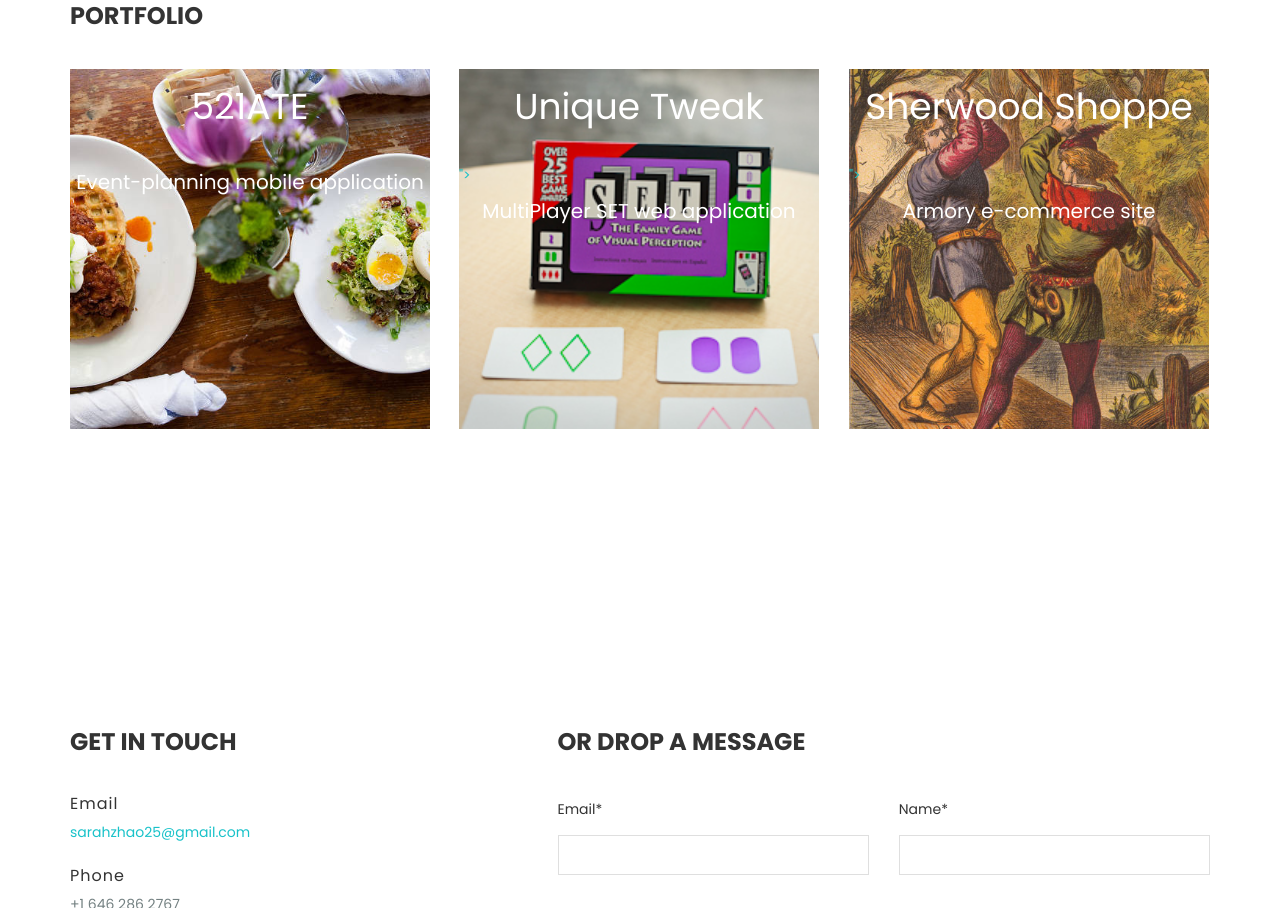
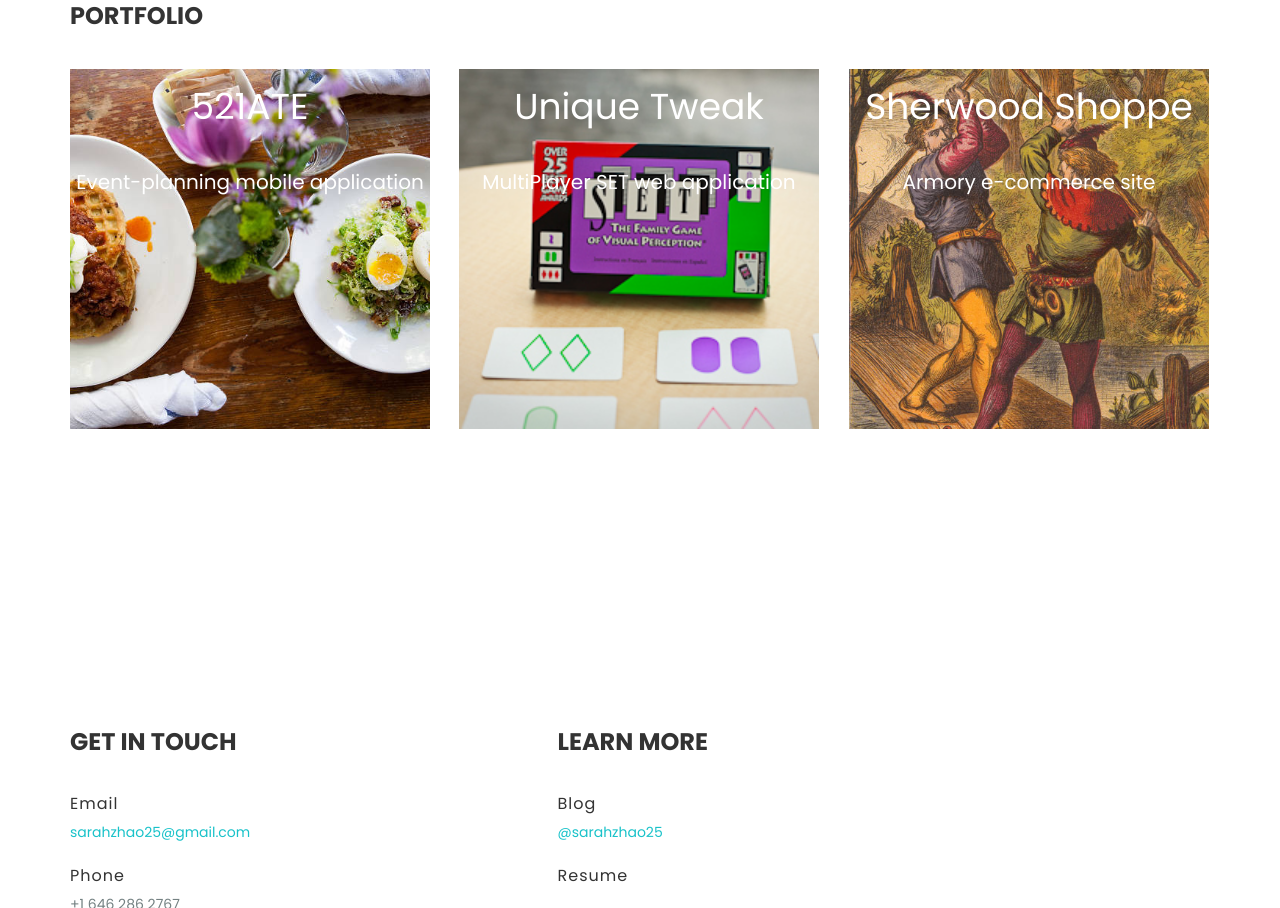
Before and after one commit to sarahzhao25/sarahzhao25.github.io, a website: page public/index.html in a window 1280 px wide. Shown: the part 1892-2800 px from the top of the page. Drawn offline with Linux system fonts and the light colour scheme.

Commit message:
updated contact information

```diff
--- a/public/index.html
+++ b/public/index.html
@@ -157,7 +157,7 @@
 
 											<!-- portfolio -->
 											<div class="portfolio" href="http://unique-tweak.herokuapp.com/"><a class="portfolio__bg" href="http://unique-tweak.herokuapp.com/" style="background-image: url('assets/img/portfolio/12.jpg');"><p class="portfolio__text1">Unique Tweak</p>
-												"><p class="portfolio__text2">MultiPlayer SET web application</p>
+												<p class="portfolio__text2">MultiPlayer SET web application</p>
 											</a>
 											</div><!-- End / portfolio -->
 
@@ -170,7 +170,7 @@
 
 											<!-- portfolio -->
 											<div class="portfolio" href="http://sherwood-shoppe.herokuapp.com/"><a class="portfolio__bg" href="http://sherwood-shoppe.herokuapp.com/" style="background-image: url('assets/img/portfolio/14.jpg');"><p class="portfolio__text1">Sherwood Shoppe</p>
-												"><p class="portfolio__text2">Armory e-commerce site</p></a>
+												<p class="portfolio__text2">Armory e-commerce site</p></a>
 											</div><!-- End / portfolio -->
 
 										</div>
@@ -214,40 +214,19 @@
 
 								<!-- title -->
 								<div class="title">
-									<h2 class="title__title">Or drop a message</h2>
+									<h2 class="title__title">Learn More</h2>
 								</div><!-- End / title -->
 
-								<div class="form-wrapper">
+																	<!-- contact -->
+								<div class="contact">
+									<h3 class="contact__title">Blog</h3>
+									<div><a href="https://medium.com/@sarahzhao25">@sarahzhao25</a></div>
+								</div><!-- End / contact -->
 
-									<!-- form-item -->
-									<div class="form-item form-item--half">
-										<label class="form__label">Email<span>*</span>
-										</label>
-										<input class="form-control" type="text" name="input" placeholder=""/>
-									</div><!-- End / form-item -->
-
-
-									<!-- form-item -->
-									<div class="form-item form-item--half">
-										<label class="form__label">Name<span>*</span>
-										</label>
-										<input class="form-control" type="text" name="input" placeholder=""/>
-									</div><!-- End / form-item -->
-
-
-									<!-- form-item -->
-									<div class="form-item">
-										<label class="form__label">Message<span>*</span>
-										</label>
-										<textarea class="form-control"></textarea>
-									</div><!-- End / form-item -->
-
-
-									<!-- form-item -->
-									<div class="form-item">
-										<a class="md-btn btn-custom" href="#">Send message
-										</a>
-									</div><!-- End / form-item -->
+								<div class="contact">
+									<h3 class="contact__title">Resume</h3>
+									<div><a href=""></a></div>
+								</div><!-- End / contact -->
 
 								</div>
 							</div>
```
